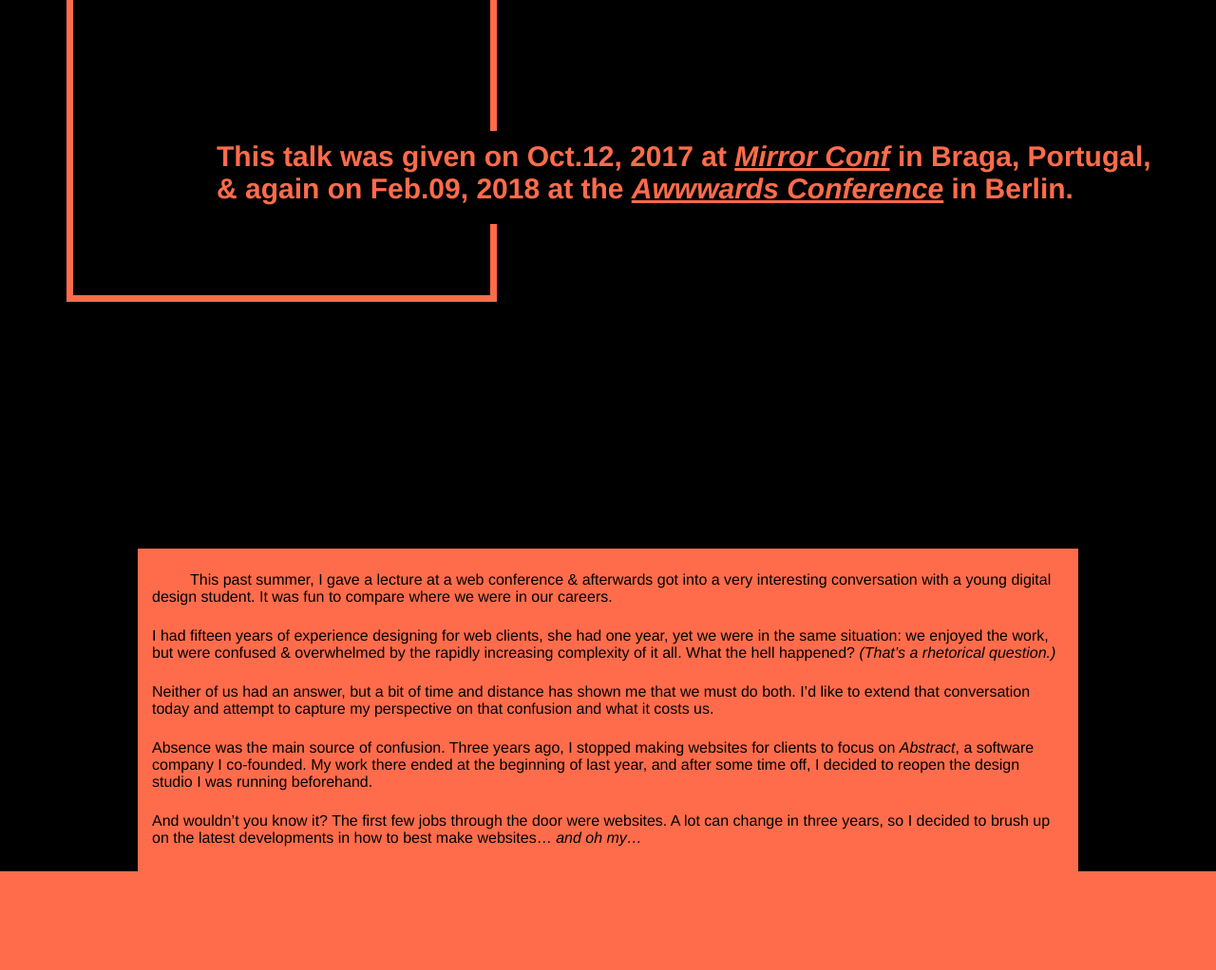
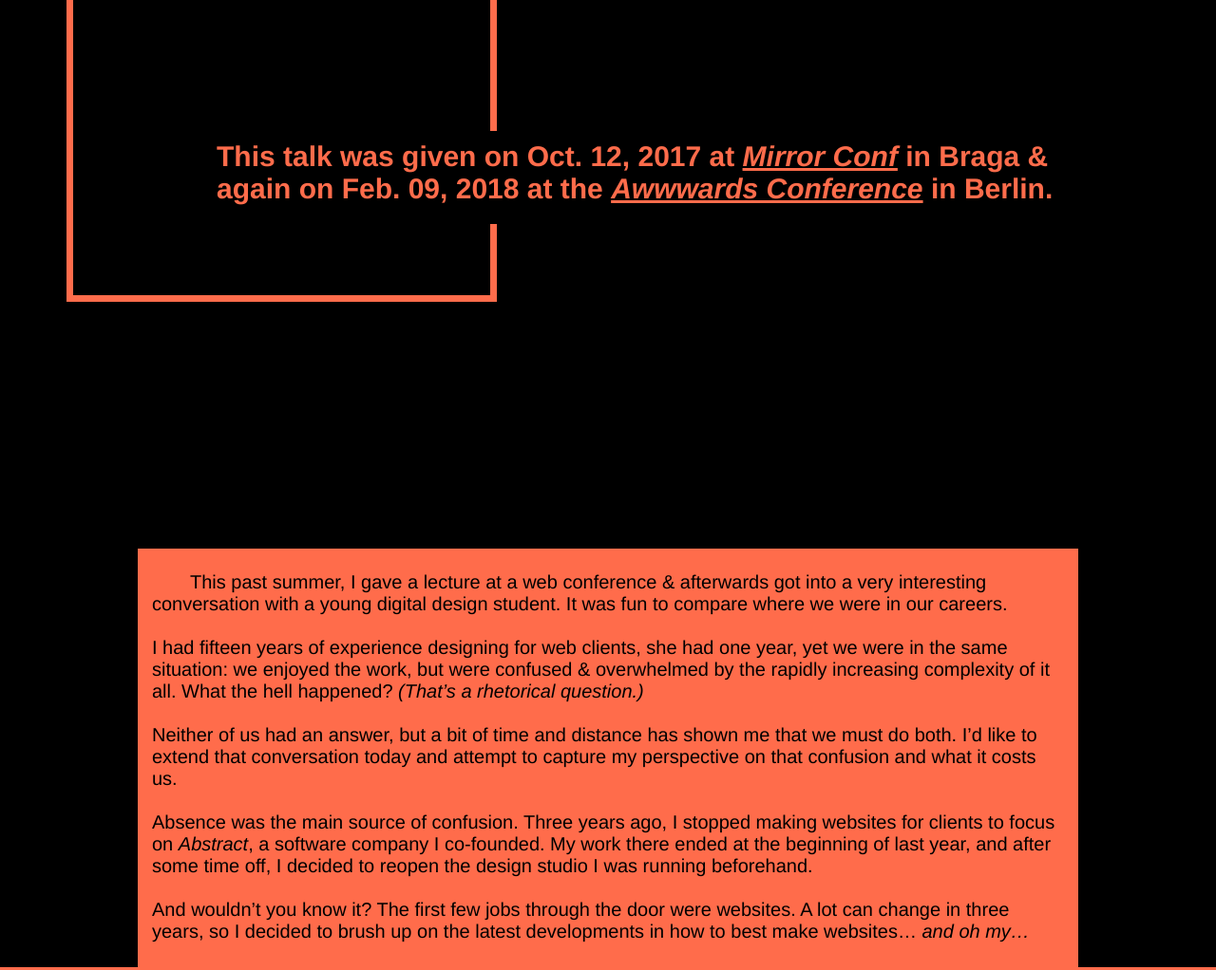
Before and after one commit to wennychao/spread, a plain HTML site: page index.html in a window 1280 px wide. Shown: the part 1280-2302 px from the top of the page at 95% size. Drawn offline with Linux system fonts and the light colour scheme; files whose address does not match are found by name.

Commit message:
adjusted text in blockquote

```diff
--- a/index.html
+++ b/index.html
@@ -29,7 +29,7 @@
         <div class="desktop-square"></div>-->
         <div id="empty-box"></div>
         <div id="behind-box"></div>
-        <blockquote> This talk was given on Oct.12, 2017 at <em><a href="https://mirrorconf.com/">Mirror Conf</a></em> in Braga, Portugal, & again on Feb.09, 2018 at the <em><a href="https://conference.awwwards.com/berlin/">Awwwards Conference</a></em> in Berlin.</blockquote>
+        <blockquote> This talk was given on Oct. 12, 2017 at <em><a href="https://mirrorconf.com/">Mirror Conf</a></em> in Braga <span class="and-symbol">&</span> again on Feb. 09, 2018 at the <em><a href="https://conference.awwwards.com/berlin/">Awwwards Conference</a></em> in Berlin.</blockquote>
     </header>
 
     <main>
--- a/style.css
+++ b/style.css
@@ -344,7 +344,7 @@
     margin-bottom: 200px;
     padding-top: 10px;
     padding-bottom: 20px;
-    width: 1000px;}
+    width: 900px;}
 
 .emoticon {
     font-size:108.02px;
@@ -412,6 +412,7 @@
 
 p{
     width: 960px;
+    font-size: 20px;
 }
 
 h3{
```
